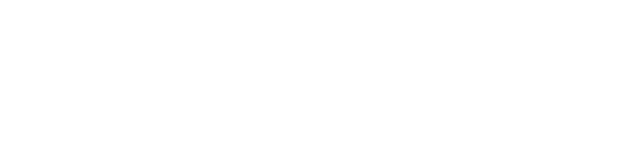
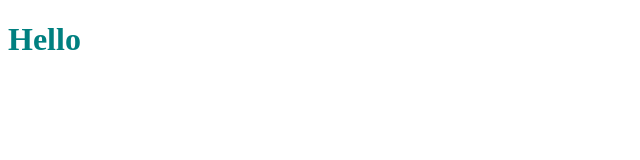
Before and after one commit to star-creator/travel-site, a plain HTML site: page index.html in a window 1280 px wide. Shown: the whole page, without its empty margins (0-640 px from the left). Drawn offline with Linux system fonts and the light colour scheme.

Commit message:
test connection

```diff
--- a/index.html
+++ b/index.html
@@ -15,6 +15,7 @@
         <!--[if lt IE 7]>
             <p class="browsehappy">You are using an <strong>outdated</strong> browser. Please <a href="#">upgrade your browser</a> to improve your experience.</p>
         <![endif]-->
+        <h1>Hello</h1>
 
         <script src="main.js" async defer></script>
     </body>
--- a/main.css
+++ b/main.css
@@ -0,0 +1,3 @@
+h1 {
+    color: teal;
+}
```
